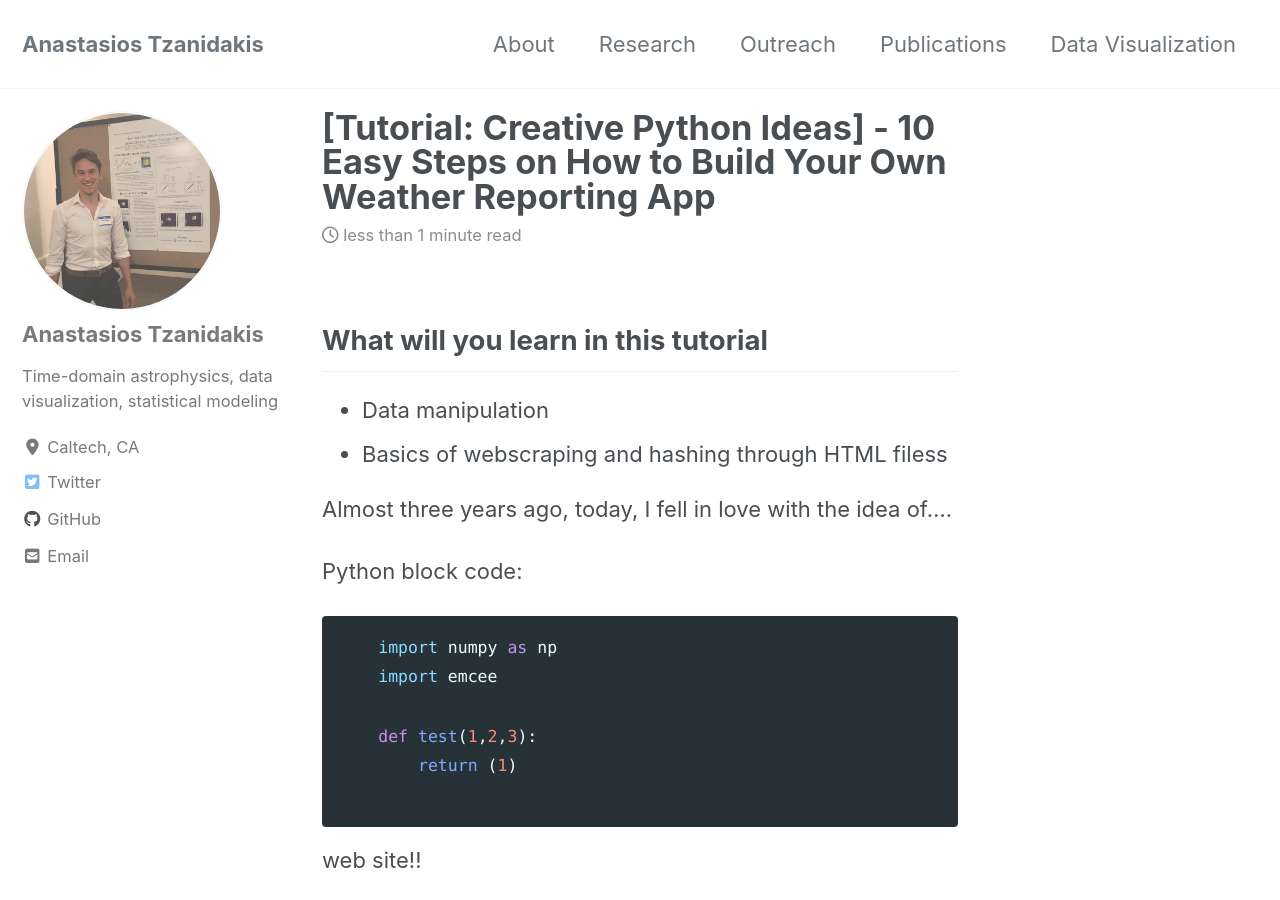
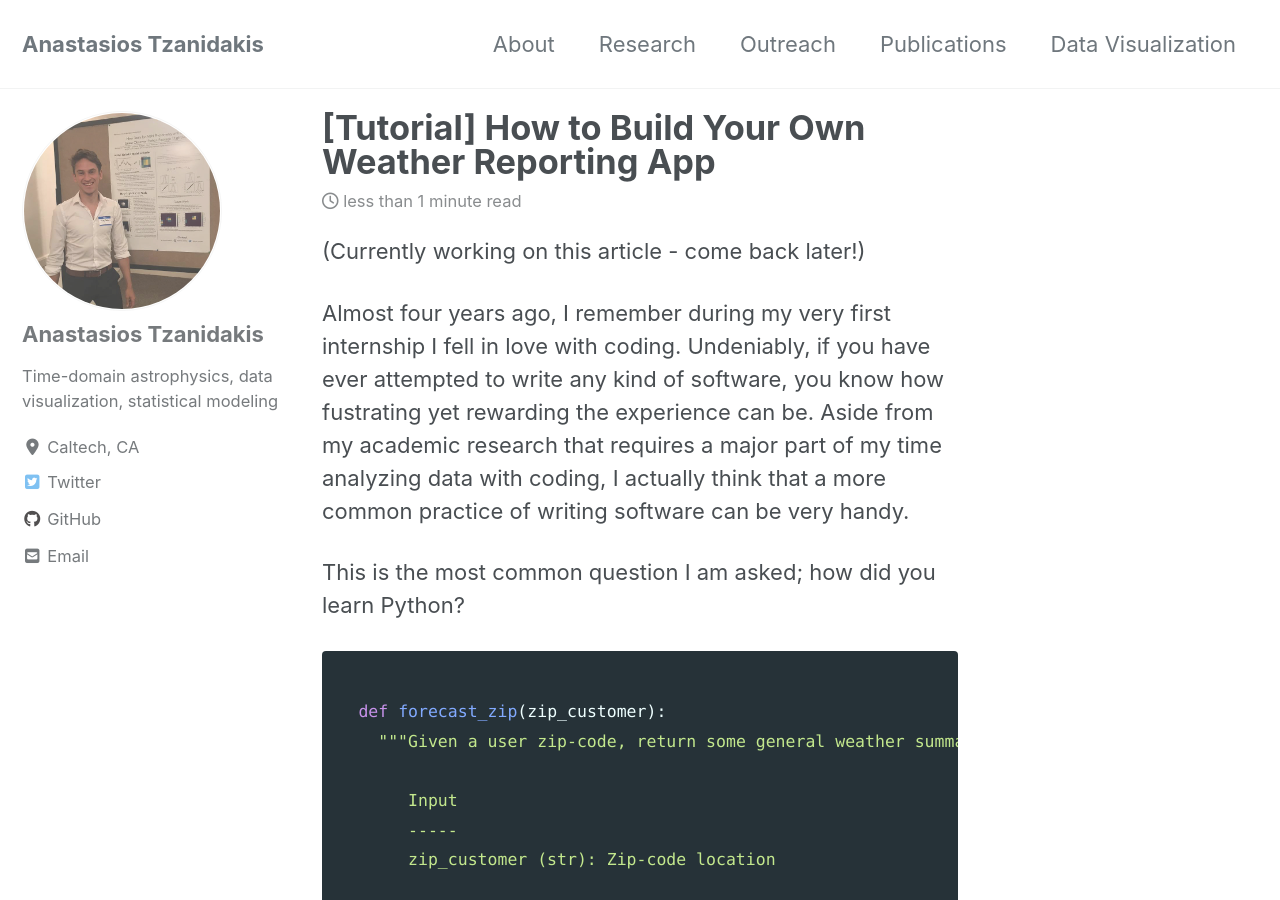
Before and after one commit to AndyTza/andytza.github.io, a Jekyll site: the page built from _posts/2020-07-25-pyprojects1.md, in a window 1280 px wide and 900 px high. Built offline with Jekyll 4.4.1, drawn with Linux system fonts in a browser that asks for light colours; cached includes are drawn as plain includes; nearby versions of some CDN libraries; some of the changed text lies outside the part shown.

Commit message:
changing repo

````diff
--- a/_posts/2020-07-25-pyprojects1.md
+++ b/_posts/2020-07-25-pyprojects1.md
@@ -1,5 +1,5 @@
 ---
-title: "[Tutorial: Creative Python Ideas] - 10 Easy Steps on How to Build Your Own Weather Reporting App"
+title: "[Tutorial] How to Build Your Own Weather Reporting App"
 date: 2020-07-24
 tags: [python, data, datavisualization, webscraping]
 excerpt: "Fun python tutorials"
@@ -15,23 +15,38 @@ excerpt: "Fun python tutorials"
   gtag('config', 'UA-164344843-1');
 </script>
 
+(Currently working on this article - come back later!)
 
-What will you learn in this tutorial
----
-  - Data manipulation
-  - Basics of webscraping and hashing through HTML filess
+Almost four years ago, I remember during my very first internship I fell in love with coding. Undeniably, if you have ever attempted to write any kind of software, you know how fustrating yet rewarding the experience can be. Aside from my academic research that requires a major part of my time analyzing data with coding, I actually think that a more common practice of writing software can be very handy.
+
+This is the most common question I am asked; how did you learn Python?
 
 
-Almost three years ago, today, I fell in love with the idea of....
-
-Python block code:
 
 ```python
-    import numpy as np
-    import emcee
 
-    def test(1,2,3):
-        return (1)
+  def forecast_zip(zip_customer):
+    """Given a user zip-code, return some general weather summary statistics.
+
+       Input
+       -----
+       zip_customer (str): Zip-code location
+
+       Output
+       -----
+       index=0 (float): Median daily temperature
+       index=1 (float): Minimum daily temperature
+       index=2 (float): Maximum daily temperature
+       index=3 (float): Median chance of rain
+       index=4 (float): Minimum chance of rain
+       index=5 (float): Maximum chance of rain
+    """
+    # Define path to chromedriver.exe
+    PATH="ENTER_YOUR_PATH_HERE"
+    HOST_WEBSITE = "https://www.wxyz.com/weather" # website we will be scraping
+
+    # Open url path with google chrome
+    driver = webdriver.Chrome(PATH)
+    driver.get(host_website)
 
 ```
-web site!!
````
